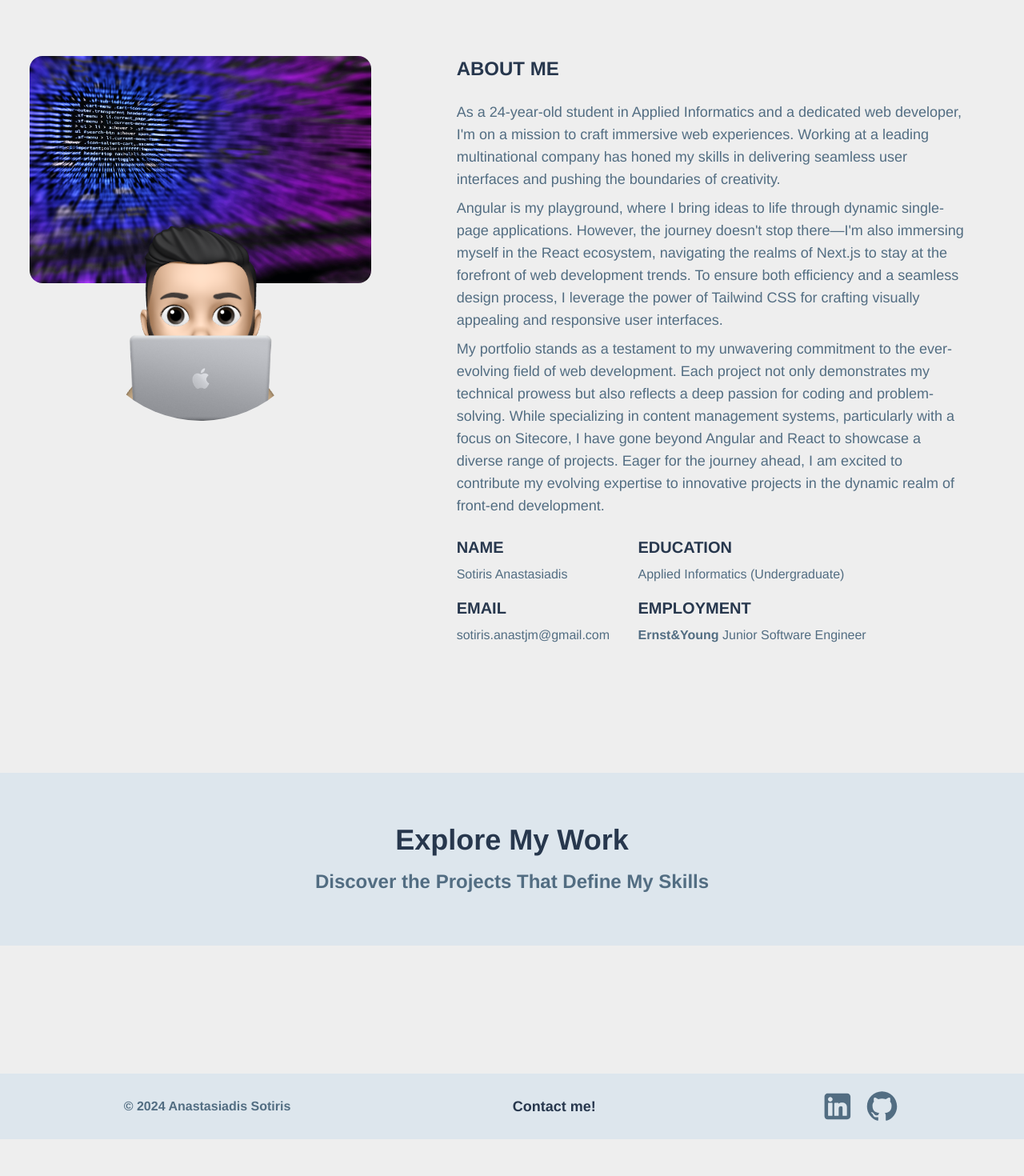
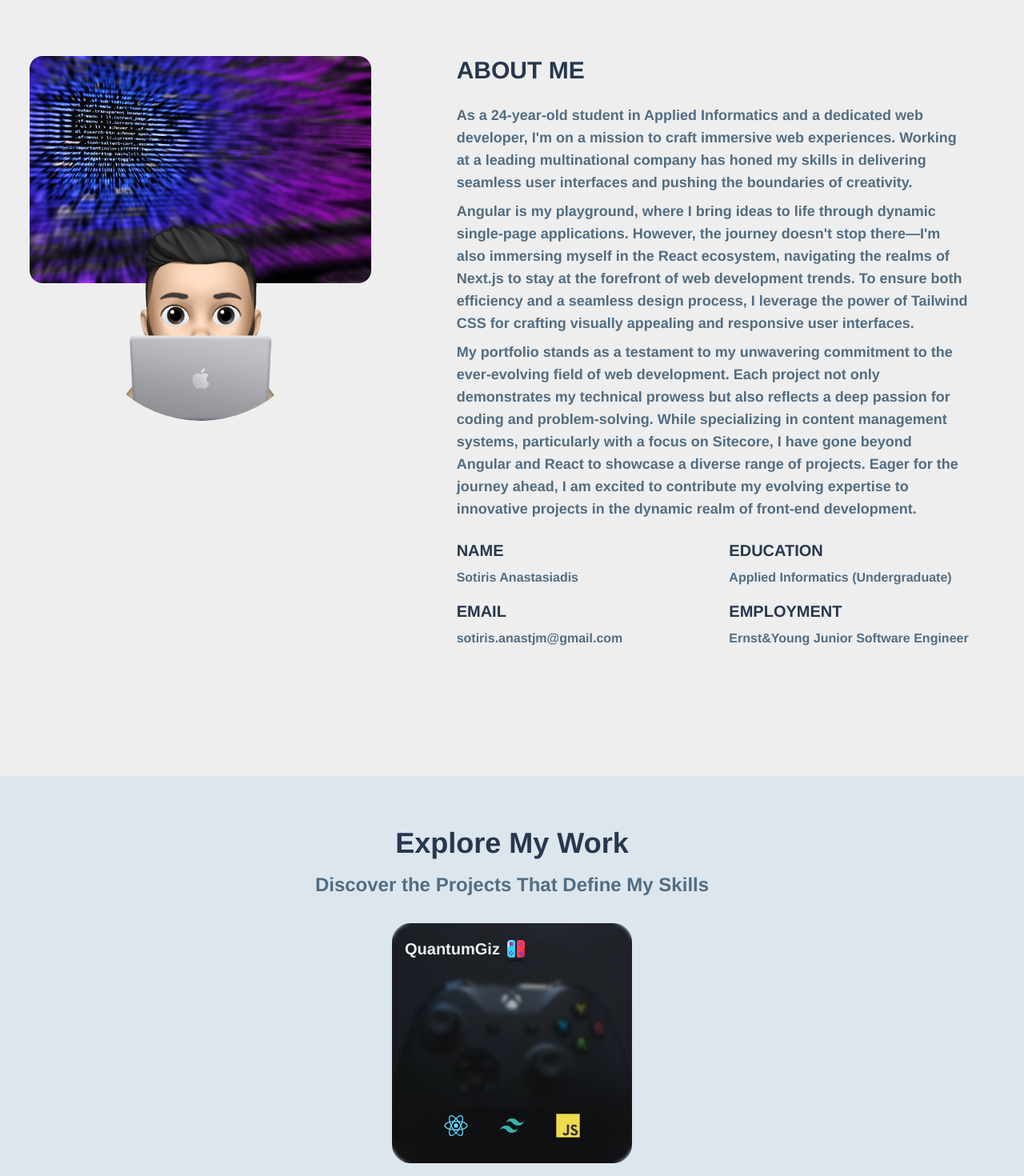
Before and after one commit to sotirisanastjm/AboutMe_v2, an Angular app: page /home in a window 1280 px wide. Shown: the part 1300-2770 px from the top of the page at 80% size. Before the commit the page ends 2724 px from the top, so only its background shows below. Built offline with nearby package versions, Linux system fonts and the light colour scheme.

Commit message:
banner product gallery

```diff
--- a/src/app/banner-product/banner-product.component.html
+++ b/src/app/banner-product/banner-product.component.html
@@ -1,18 +1,33 @@
-<section class="dark:bg-blue-900 bg-blue-300 py-16">
+<section class="dark:bg-blue-900 bg-blue-300 pt-16 pb-10">
   <div class="container mx-auto flex flex-col gap-8">
-      <div class="flex flex-col gap-4 items-center">
-        <h2 class="text-4xl font-bold text-blue-900">Explore My Work</h2>
-        <h3 class="text-2xl font-bold text-blue-700">
-          Discover the Projects That Define My Skills
-        </h3>
-      </div>
-    <!-- <div class="flex flex-row w-full justify-between">
-      <a class="link-text text-xl font-bold w-fit self-end flex flex-row gap-2 cursor-pointer items-center">
-        <span>Explore now</span>
-        <svg xmlns="http://www.w3.org/2000/svg" fill="none" viewBox="0 0 24 24" stroke-width="1.5" stroke="currentColor" class="size-6">
-            <path stroke-linecap="round" stroke-linejoin="round" d="M17.25 8.25 21 12m0 0-3.75 3.75M21 12H3" />
-          </svg>
-    </a>
-    </div> -->
+
+    <div class="space-y-4 text-center">
+      <h2 class="text-4xl font-bold text-blue-900">Explore My Work</h2>
+      <h3 class="text-2xl font-bold text-blue-700">Discover the Projects That Define My Skills</h3>
+    </div>
+
+    <div class="grid auto-cols-auto justify-items-center gap-8">
+
+      <a class="relative min-h-[300px] max-w-[300px] w-full overflow-hidden rounded-3xl">
+        <img class="w-full h-full object-cover" src="../../assets/images/ShopNow.jpg" alt="QuantumGiz project"/>
+
+        <div class="projectCard absolute inset-0 p-4 backdrop-blur-[2px] rounded-3xl z-10">
+          <div class="projectOut flex flex-col h-full w-full justify-between">
+            <h3 class="flex flex-row gap-1 text-xl text-white font-semibold items-center">QuantumGiz<img class="h-8 w-8 object-cover" src="../../assets/images/QuantumGiz.png" alt="QuantumGiz Logo" /></h3>
+            <div class="mx-auto gap-2 flex flex-row justify-center items-center w-fit">
+              <app-svg-list [svg]="'2'"></app-svg-list>
+              <app-svg-list [svg]="'5'"></app-svg-list>
+              <app-svg-list [svg]="'6'"></app-svg-list>
+            </div>
+          </div>
+          <div class="projectIn absolute inset-0 p-4 backdrop-blur-[2px] rounded-3xl z-10 text-lg font-medium">
+            <h3 class="flex flex-row gap-1 text-xl text-white font-semibold items-center">QuantumGiz<img class="h-8 w-8 object-cover" src="../../assets/images/QuantumGiz.png" alt="QuantumGiz Logo" /></h3>
+            <p class="text-blue-200">A Tech Eshop focused on delivering a seamless, mobile-friendly user experience, showcasing skills in modern web development.</p>
+          </div>
+        </div>
+      </a>
+
+    </div>
+
   </div>
 </section>
--- a/src/app/banner-product/banner-product.component.scss
+++ b/src/app/banner-product/banner-product.component.scss
@@ -0,0 +1,52 @@
+.projectCard:hover{
+
+    .projectOut{
+        animation: FadeOut 0.2s linear forwards;
+        opacity: 0;
+        display: hidden;
+    }
+
+    .projectIn{
+        animation: FadeIn 0.4s linear forwards;
+        opacity: 1;
+        display: block;
+    }
+
+}
+
+.projectCard:not(:hover){
+
+    .projectOut{
+        animation: FadeIn 0.3s linear backwards;
+
+    }
+
+    .projectIn{
+        animation: FadeOut 0.3s linear backwards;
+        opacity: 0;
+        display: hidden;
+    }
+
+}
+
+@keyframes FadeOut{
+    0%{
+        opacity: 1;
+        transform: translateY(0px);
+    }
+    100%{
+        opacity: 0;
+        transform: translateY(-200px);
+    }
+}
+
+@keyframes FadeIn{
+    0%{
+        opacity: 0;
+        transform: translateY(300px);
+    }
+    100%{
+        opacity: 1;
+        transform: translateY(0px);
+    }
+}
--- a/src/app/testimonial/testimonial.component.html
+++ b/src/app/testimonial/testimonial.component.html
@@ -13,38 +13,38 @@
         </div>
         <div class="lg:w-1/2 mx-8 space-y-6">
             <div>
-                <h3 class="text-2xl font-bold">ABOUT ME</h3>
+                <h3 class="text-2xl lg:text-3xl font-bold">ABOUT ME</h3>
             </div>
             <div class="space-y-2">
-                <p class="text-lg font-medium">
+                <p class="text-lg font-semibold">
                     As a 24-year-old student in Applied Informatics and a dedicated web developer, I'm on a mission to craft immersive web experiences. Working at a leading multinational company has honed my skills in delivering seamless user interfaces and pushing the boundaries of creativity.
                 </p>
-                <p class="text-lg font-medium">
+                <p class="text-lg font-semibold">
                     Angular is my playground, where I bring ideas to life through dynamic single-page applications. However, the journey doesn't stop there—I'm also immersing myself in the React ecosystem, navigating the realms of Next.js to stay at the forefront of web development trends. To ensure both efficiency and a seamless design process, I leverage the power of Tailwind CSS for crafting visually appealing and responsive user interfaces.
                 </p>
-                <p class="text-lg font-medium">
+                <p class="text-lg font-semibold">
                     My portfolio stands as a testament to my unwavering commitment to the ever-evolving field of web development. Each project not only demonstrates my technical prowess but also reflects a deep passion for coding and problem-solving. While specializing in content management systems, particularly with a focus on Sitecore, I have gone beyond Angular and React to showcase a diverse range of projects. Eager for the journey ahead, I am excited to contribute my evolving expertise to innovative projects in the dynamic realm of front-end development.
                 </p>
             </div>
-            <div class="flex sm:flex-row flex-col justify-between w-4/5">
+            <div class="flex sm:flex-row flex-col justify-between w-full gap-6">
                 <div class="flex flex-col space-y-4 sm:mb-0 mb-4">
                     <div class="flex flex-col space-y-2">
                         <h4 class="font-bold text-xl">NAME</h4>
-                        <p>Sotiris Anastasiadis</p>
+                        <p class="font-semibold">Sotiris Anastasiadis</p>
                     </div>
                     <div class="flex flex-col space-y-2">
                         <h4 class="font-bold text-xl">EMAIL</h4>
-                        <p>sotiris.anastjm@gmail.com</p>
+                        <p class="font-semibold">{{'sotiris.anastjm@gmail.com'}}</p>
                     </div>
                 </div>
                 <div class="flex flex-col space-y-4">
                     <div class="flex flex-col space-y-2">
                         <h4 class="font-bold text-xl">EDUCATION</h4>
-                        <p>Applied Informatics (Undergraduate)</p>
+                        <p class="font-semibold">Applied Informatics (Undergraduate)</p>
                     </div>
                     <div class="flex flex-col space-y-2">
                         <h4 class="font-bold text-xl">EMPLOYMENT</h4>
-                        <p><b>Ernst&Young</b> Junior Software Engineer</p>
+                        <p class="font-semibold"><b>Ernst&Young</b> Junior Software Engineer</p>
                     </div>
                 </div>
             </div>
--- a/src/assets/shared/buttons.scss
+++ b/src/assets/shared/buttons.scss
@@ -36,31 +36,6 @@
   -webkit-background-clip: text;
   -webkit-text-fill-color: transparent;
   transition: all 0.3s ease-in-out;
-}
-
-.link-text:before{
-  @apply block absolute left-0 w-0 bottom-[-4px] h-[2px] ;
-  content: '';
-  background: #526D82;
-  transition: all 0.3s ease-in-out;
-}
-
-.link-text:hover {
- background-position: 0;
-}
-
-.link-text:hover::before{
-  @apply w-full;
-}
-
-.link-text svg {
-  fill: none;
-  stroke-width: 1.5;
-  transition: all 0.3s ease-in-out;
-}
-
-.link-text:hover svg {
-  stroke: #526D82;
 }
 
 //Tool Tip
```
Also changed, not shown: src/assets/images/QuantumGiz.png (added), src/assets/images/ShopNow.jpg (added).
